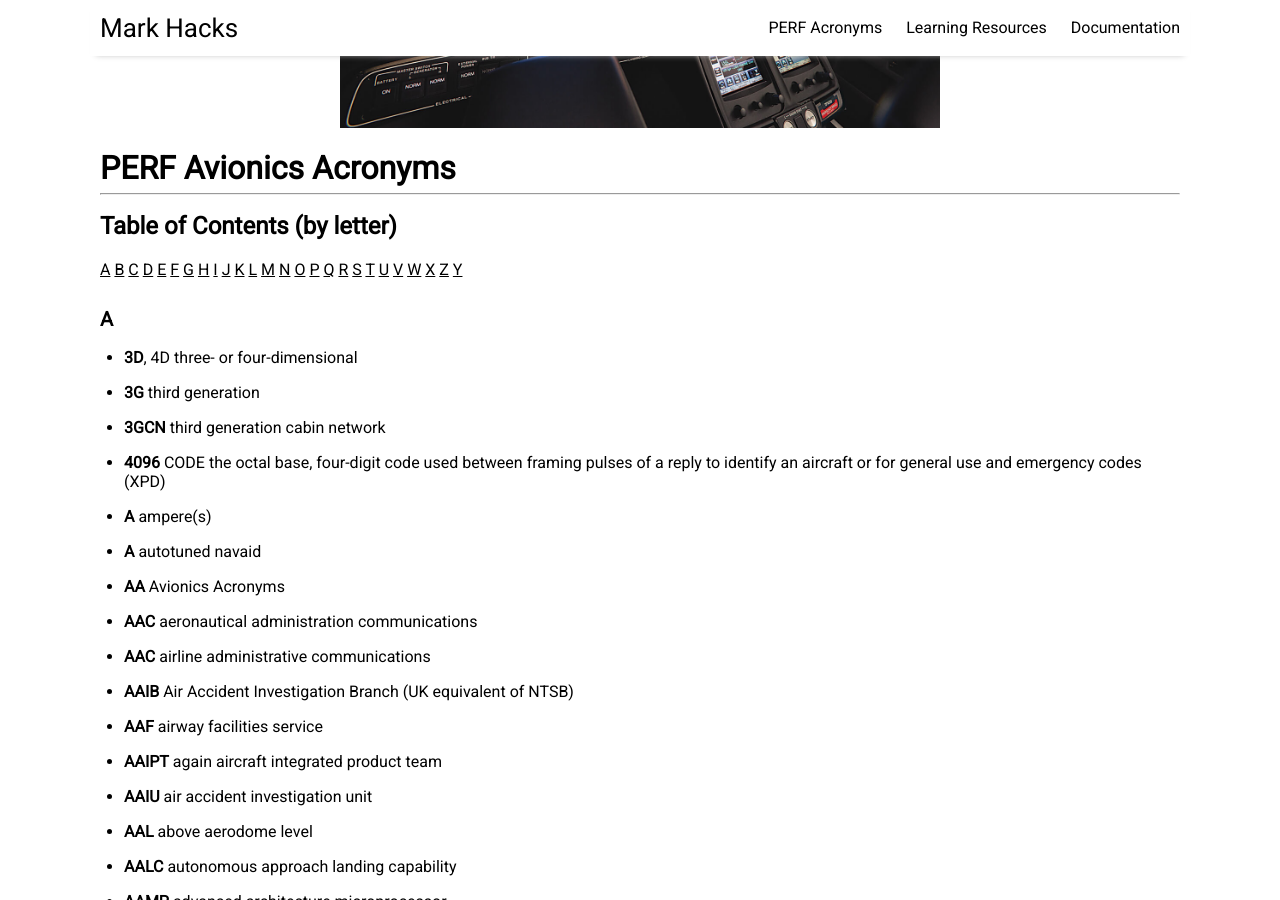
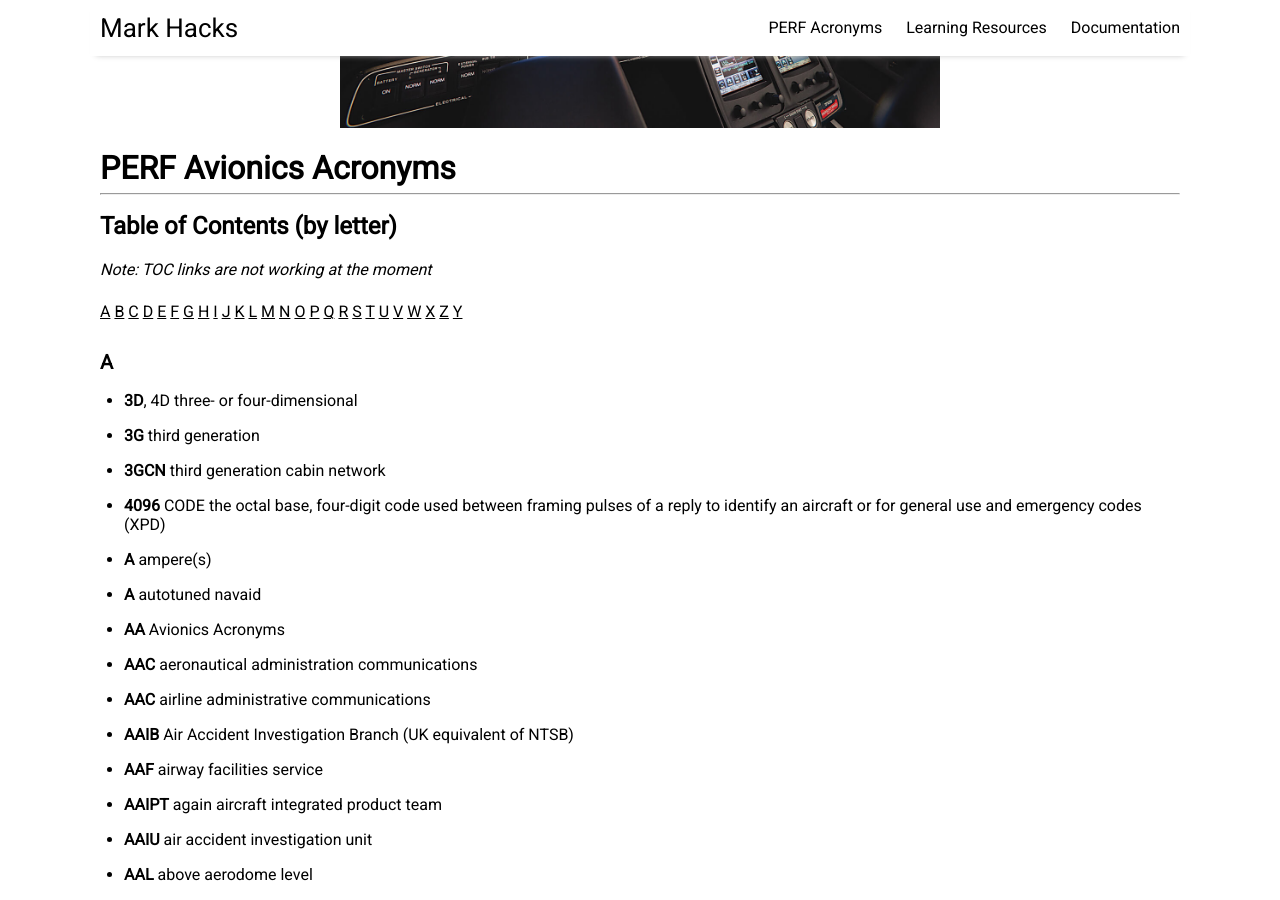
Before and after one commit to mashinhu/MarkHacks, a Jekyll site: the page built from pages/acronyms.md, in a window 1280 px wide and 900 px high, scrolled down 354 px. Built offline with Jekyll 4.4.1, drawn with Linux system fonts in a browser that asks for light colours; nearby versions of some CDN libraries.

Commit message:
add toc link message

```diff
--- a/pages/acronyms.md
+++ b/pages/acronyms.md
@@ -12,6 +12,8 @@ permalink: /acronyms
 ---
 
 ## Table of Contents (by letter)
+
+*Note: TOC links are not working at the moment*
 
 [A](#A)
 [B](#B)
```
